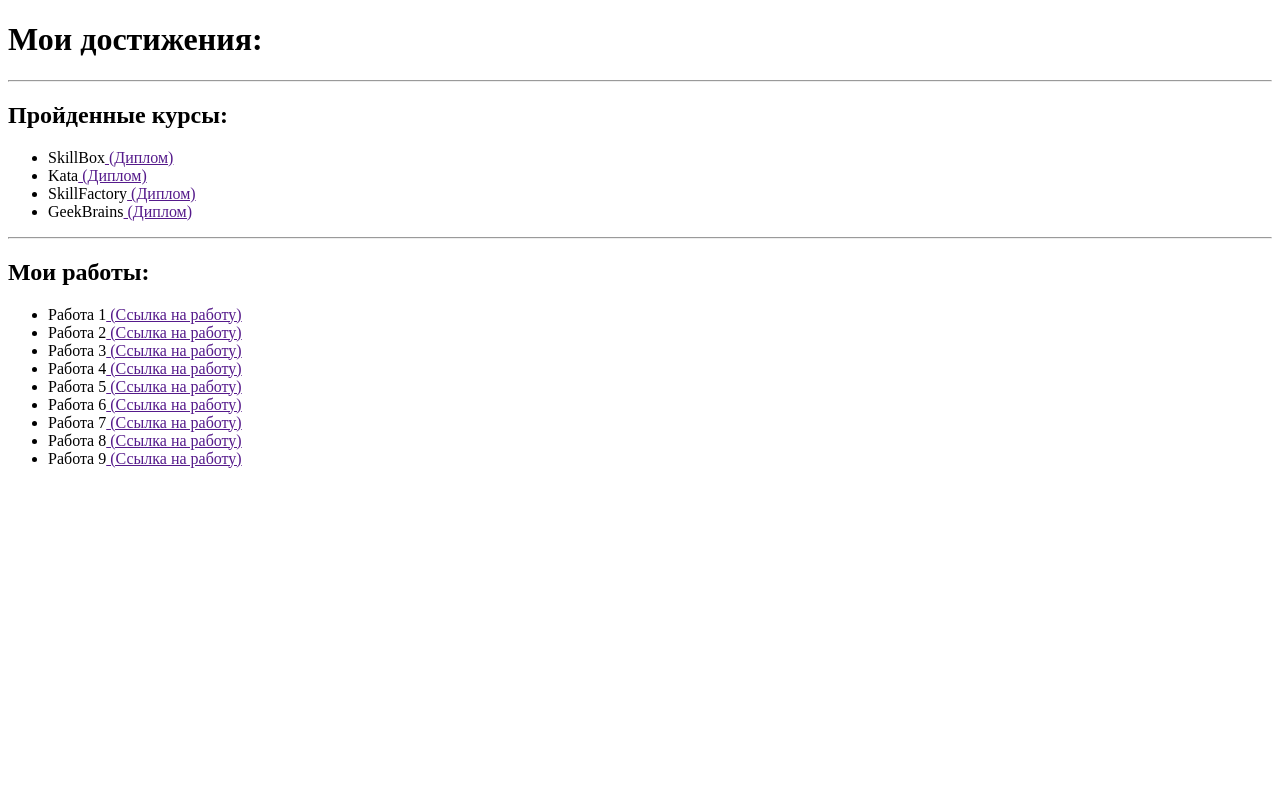
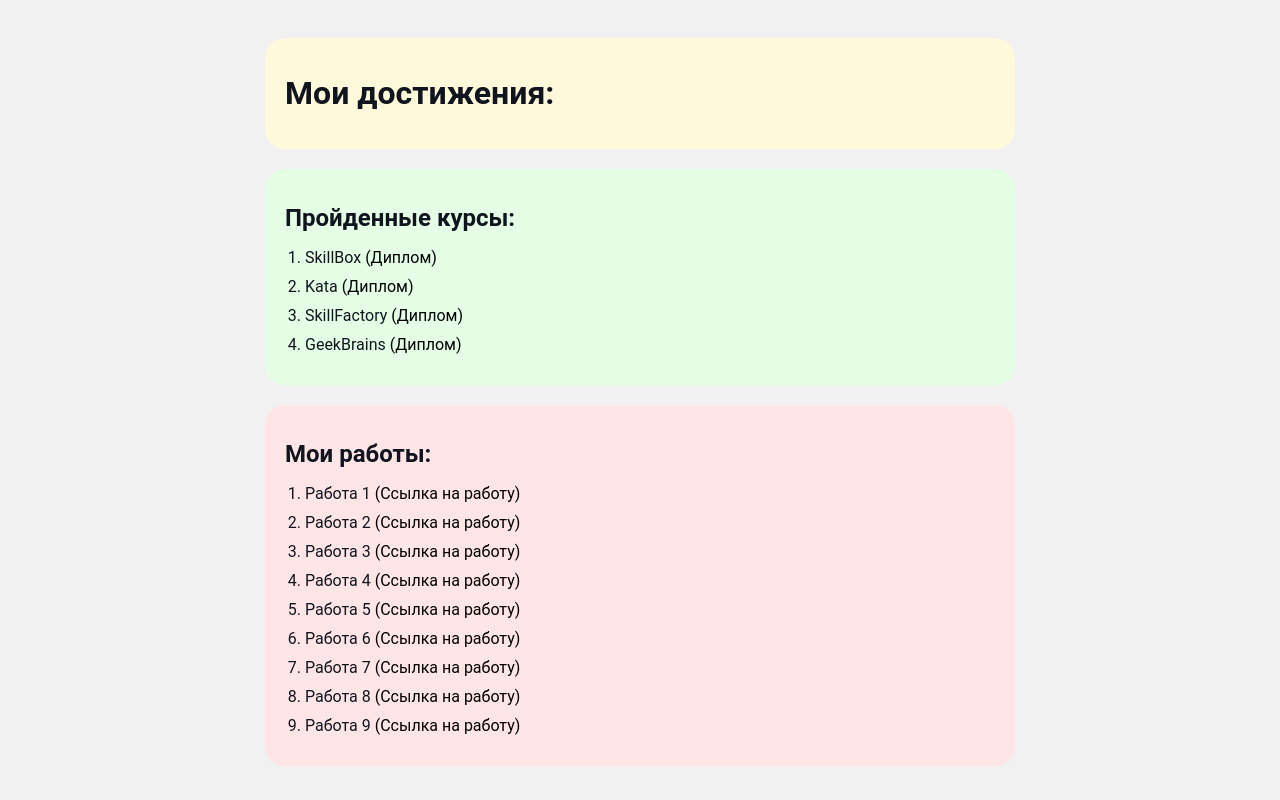
Before and after one commit to uhthb/html-css-cv, a plain HTML site: page index2.html in a window 1280 px wide. Drawn offline with Linux system fonts and the light colour scheme.

Commit message:
Add files via upload

```diff
--- a/index2.html
+++ b/index2.html
@@ -3,20 +3,25 @@
 <head>
     <meta charset="UTF-8">
     <title>My CV</title>
+    <link rel="stylesheet" href="main2.css">
 </head>
 <body>
+    <div class="container">
+<div class="card bg-yellow">
     <h1>Мои достижения:</h1>
-    <hr>
+</div>
+    <div class="card bg-green">
     <h2>Пройденные курсы: </h2>
-    <ul>
+    <ol class="list">
     <li>SkillBox<a href=""> (Диплом)</a></li>
     <li>Kata<a href=""> (Диплом)</a></li>
     <li>SkillFactory<a href=""> (Диплом)</a></li>
     <li>GeekBrains<a href=""> (Диплом)</a></li>
-    </ul>
-    <hr>
+    </ol>
+</div>
+    <div class="card bg-red">
     <h2>Мои работы:</h2>
-    <ul>
+    <ol class="list">
         <li>Работа 1<a href=""> (Ссылка на работу)</a></li>
         <li>Работа 2<a href=""> (Ссылка на работу)</a></li>
         <li>Работа 3<a href=""> (Ссылка на работу)</a></li>
@@ -27,6 +32,8 @@
         <li>Работа 8<a href=""> (Ссылка на работу)</a></li>
         <li>Работа 9<a href=""> (Ссылка на работу)</a></li>
 
-    </ul>
+    </ol>
+</div>
+</div>
 </body>
 </html>
--- /dev/null
+++ b/main2.css
@@ -0,0 +1,60 @@
+body {
+    background-color: #f1f1f1;
+    color: #0f141e;
+    font-size: 16px;
+    font-weight: normal;
+    font-family: 'Roboto', sans-serif;
+
+}
+
+
+a {
+    color: black;
+    text-decoration: none;
+
+}
+
+a:hover {
+    text-decoration: underline;
+}
+
+a:active {
+    color: blue;
+}
+
+.bg-yellow {
+    background-color: #fff9dc;
+}
+.bg-green {
+    background-color: #e5ffe7;
+}
+.bg-red {
+    background-color: #ffe5e5;
+}
+
+.card {
+    padding: 15px 20px;
+    margin-bottom: 20px;
+    border-radius: 20px;
+}
+
+.card h2 {
+    margin-bottom:  10px;
+}
+
+.list{
+    padding: 0px 20px;
+
+}
+
+.list li {
+
+    margin-bottom: 10px;
+
+}
+
+.container {
+    max-width: 750px;
+    margin: auto;
+    padding-top: 30px;
+}
```
Also changed, not shown: index.html (indentation only).
